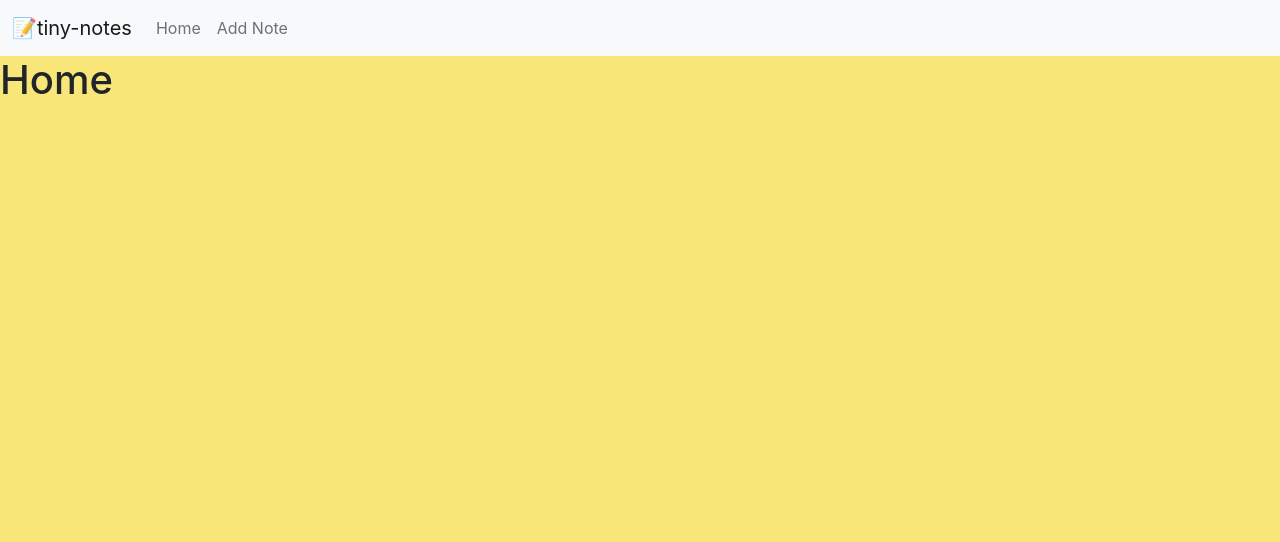
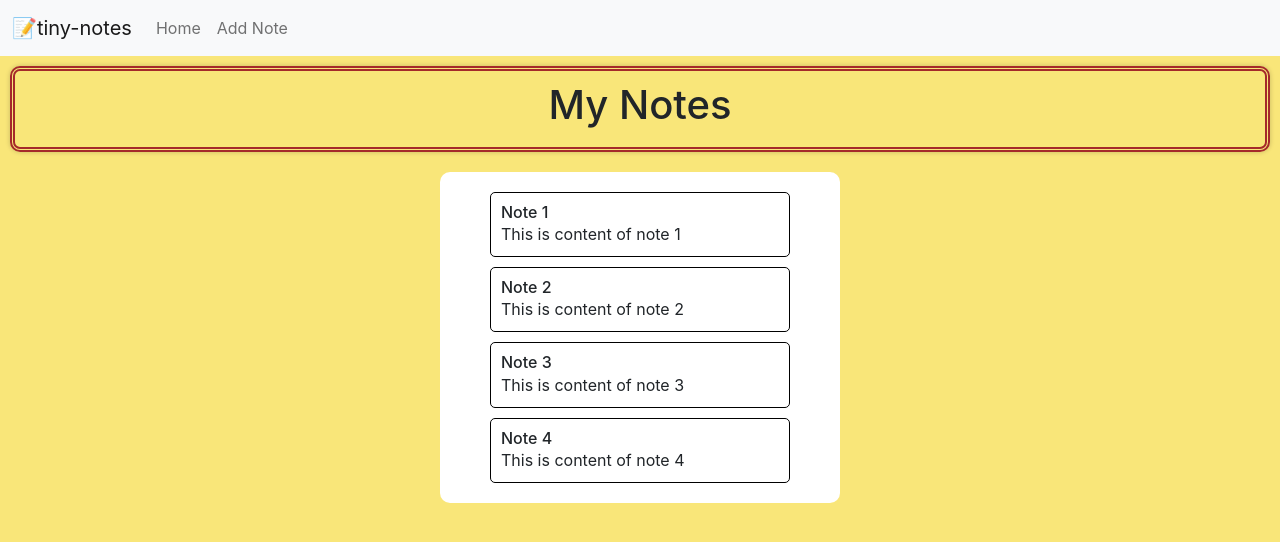
Before and after one commit to JagrutiMahajan04/react-tiny-notes, a React (Create React App) app: page / in a window 1280 px wide. Shown: the top 542 px of the page. Built offline with nearby package versions, Linux system fonts and the light colour scheme.

Commit message:
my notes center design

```diff
--- /dev/null
+++ b/src/components/Note/Note.css
@@ -0,0 +1,17 @@
+.card-note{
+    border: 1px solid black;
+    width: 300px;
+    border-radius:5px ;
+    margin:10px;
+    padding: 10px;
+    display: block;
+    margin-left: auto;
+    margin-right: auto;
+}
+
+.card-note-title{
+    margin:0;
+}
+.card-note-content{
+    margin: 0;
+}
--- /dev/null
+++ b/src/components/Note/Note.js
@@ -0,0 +1,14 @@
+import React from 'react'
+import "./Note.css"
+
+function Note({title,content}){
+    return(
+        <div className='card-note'>
+            <h6 className='card-note-title'>{title}</h6>
+            <p className='card-note-content'>{content}</p>
+            </div>
+    )
+}
+
+
+export default Note
--- a/src/views/AddNote/AddNote.js
+++ b/src/views/AddNote/AddNote.js
@@ -7,7 +7,7 @@
   return (
     <div>
       <Navbar/>
-      Note
+      <h1>Note</h1>
     </div>
 
   );
--- a/src/views/Home/Home.css
+++ b/src/views/Home/Home.css
@@ -0,0 +1,20 @@
+.app-title-container{
+    padding:10px;
+    margin:10px;
+    border-radius: 10px;
+    box-shadow: 0 0 5px 0 rgb(0, 0, 0,0.2);
+    margin-bottom: 20px;
+    border:5px double brown;
+}
+.app-title{
+    text-align: center;
+}
+.notes-container{
+    background-color: white;
+    padding: 10px;
+    width:400px;
+    margin-left: auto;
+    margin-right: auto;
+    border-radius: 10px;
+
+}
--- a/src/views/Home/Home.js
+++ b/src/views/Home/Home.js
@@ -1,13 +1,45 @@
-import  React from 'react'
+import React, { useState, UseEffect } from 'react'
 import './Home.css';
 
 import Navbar from '../../components/Navbar/Navbar';
+import Note from '../../components/Note/Note';
 
 function Home() {
+  const [notes, setNotes] = useState([
+    {
+      title: "Note 1",
+      content: "This is content of note 1"
+    },
+    {
+      title: "Note 2",
+      content: "This is content of note 2"
+    },
+    {
+      title: "Note 3",
+      content: "This is content of note 3"
+    },
+    {
+      title: "Note 4",
+      content: "This is content of note 4"
+    }
+  ])
+
   return (
     <div>
-      <Navbar/>
-      <h1>Home</h1>
+      <Navbar />
+      <div className='app-title-container'>
+        <h1 className='app-title'>My Notes</h1>
+      </div>
+
+      <div className='notes-container'>
+        {
+          notes.map((note, index) => {
+            return (
+              <Note title={note.title} content={note.content}/>
+            )
+          })
+        }
+      </div>
     </div>
 
   );
```
